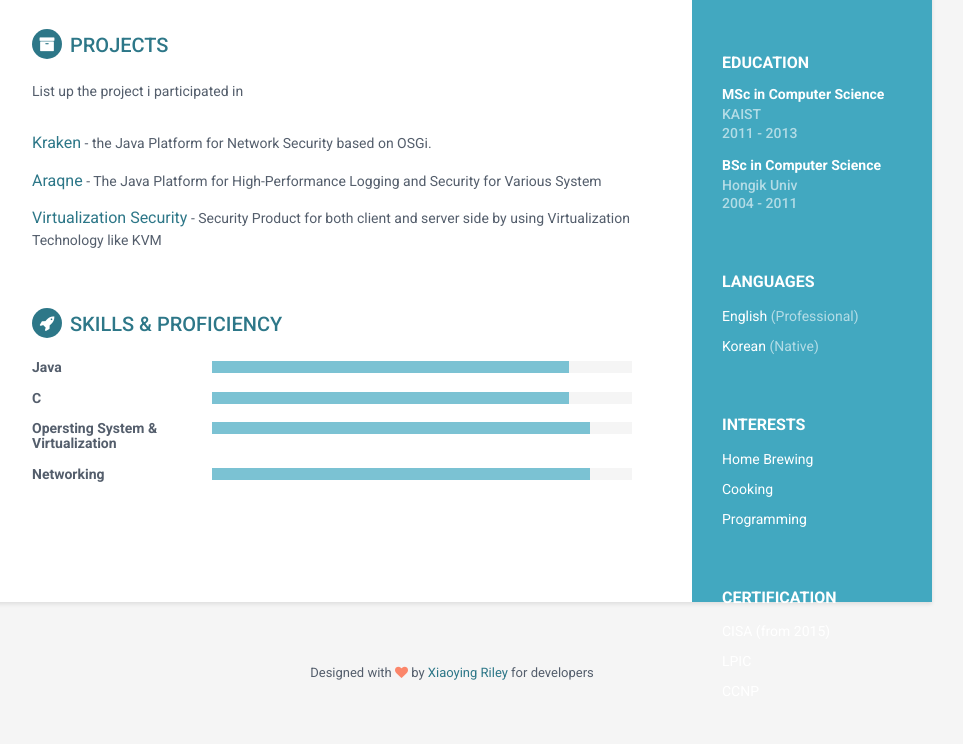
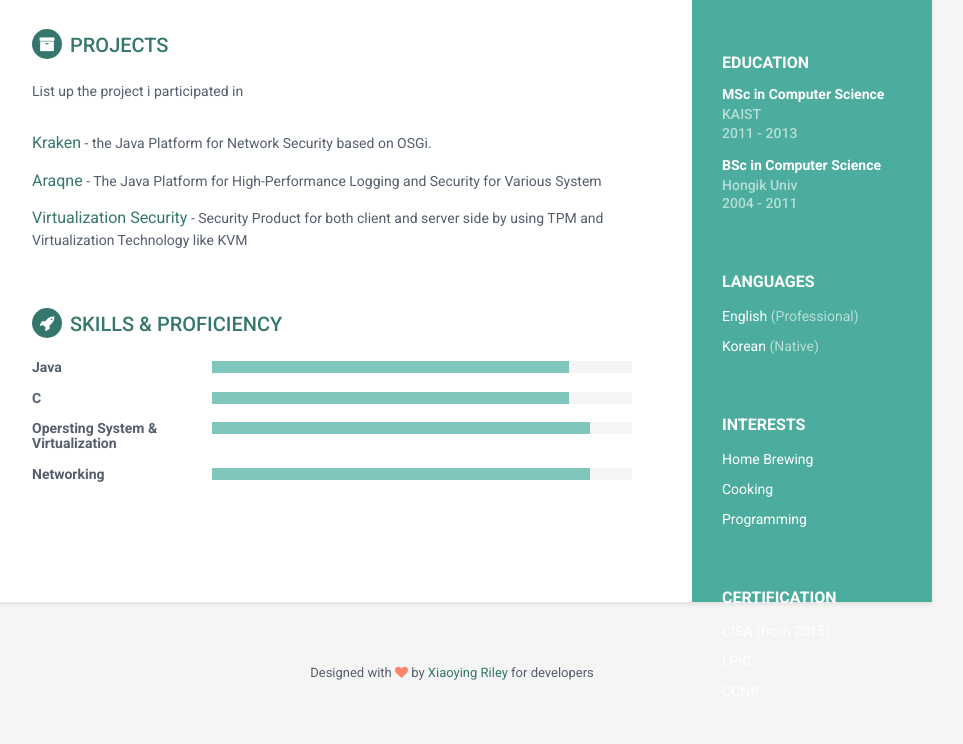
Before and after one commit to tgnice/tgnice.github.io, a plain HTML site: page index.html in a window 1280 px wide. Shown: the part 603-1347 px from the top of the page, without its empty margins (188-1151 px from the left). Drawn offline with Linux system fonts and the light colour scheme.

Commit message:
changed style css to second.

```diff
--- a/index.html
+++ b/index.html
@@ -25,7 +25,7 @@
 	href="assets/plugins/font-awesome/css/font-awesome.css">
 
 <!-- Theme CSS -->
-<link id="theme-style" rel="stylesheet" href="assets/css/styles.css">
+<link id="theme-style" rel="stylesheet" href="assets/css/styles-2.css">
 <!-- HTML5 shim and Respond.js for IE8 support of HTML5 elements and media queries -->
 <!--[if lt IE 9]>
       <script src="https://oss.maxcdn.com/html5shiv/3.7.2/html5shiv.min.js"></script>
@@ -214,7 +214,7 @@
 						href="http://themes.3rdwavemedia.com/website-templates/responsive-bootstrap-theme-for-mobile-apps-delta/"
 						target="_blank">Virtualization Security</a></span> - <span
 						class="project-tagline">Security Product for both client
-						and server side by using Virtualization Technology like KVM</span>
+						and server side by using TPM and Virtualization Technology like KVM</span>
 				</div>
 				<!--//item-->
 			</section>
```
